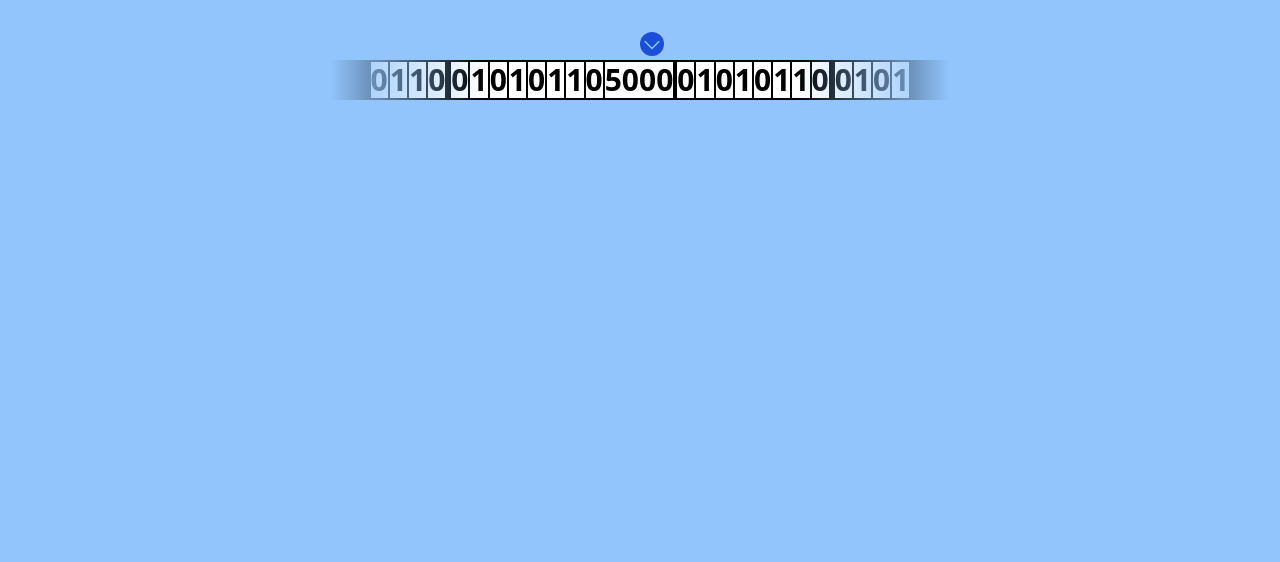
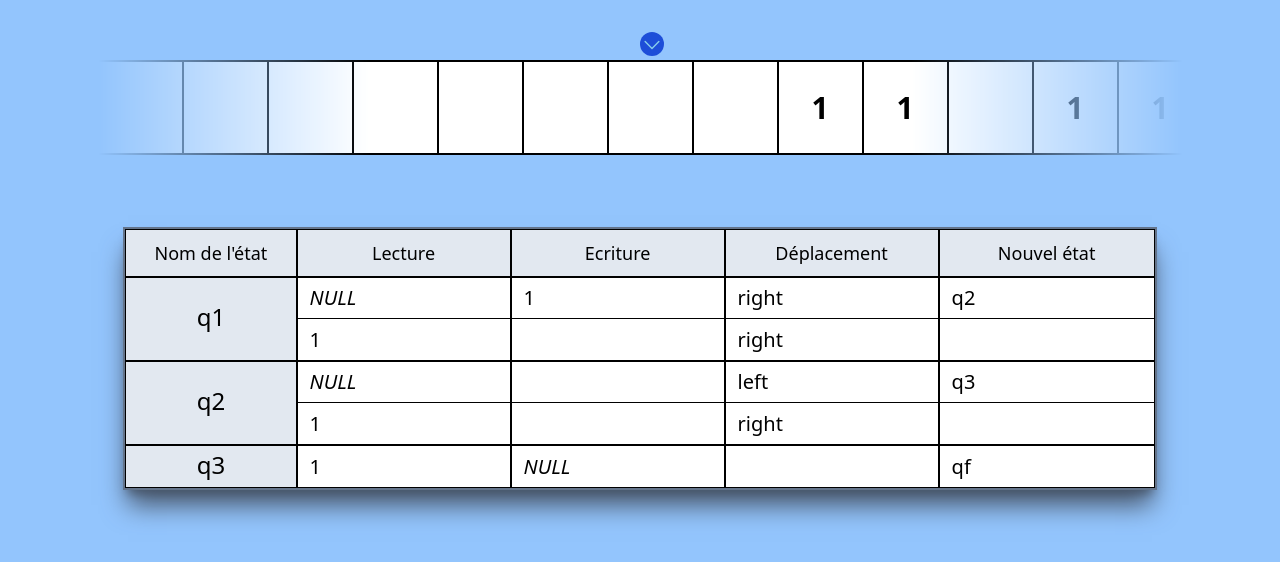
Before and after one commit to zonetecde/turing-machine-box, a SvelteKit app: page / in a window 1280 px wide. Shown: the top 562 px of the page. Built offline with nearby package versions, Linux system fonts and the light colour scheme.

Commit message:
+ rules table

```diff
--- a/src/components/Ruban.svelte
+++ b/src/components/Ruban.svelte
@@ -12,38 +12,7 @@
 		1425: -4
 	};
 
-	const lists: (string | number | null)[] = [
-		0,
-		1,
-		1,
-		0,
-		null,
-		null,
-		0,
-		1,
-		0,
-		1,
-		0,
-		1,
-		1,
-		0,
-		5000,
-		null,
-		0,
-		1,
-		0,
-		1,
-		0,
-		1,
-		1,
-		0,
-		null,
-		null,
-		0,
-		1,
-		0,
-		1
-	];
+	const lists: (string | number | null)[] = [1, 1, null, 1, 1, 1]; // to 1 1 1 1 1
 
 	// On ajoute des éléments nulls au début et à la fin du ruban pour l'effet infini
 	// Nombre d'éléments nulls à ajouter au début et à la fin du ruban
@@ -134,17 +103,16 @@
 	}
 </script>
 
-<div class={'w-[' + rubanWidth + 'px] ' + 'h-[' + (cellSize + 10) + 'px]'}>
+<div class="w-full flex justify-center">
+	<div style="height: {cellSize + 10}px; width: {rubanWidth}px">
 		<div
 			bind:this={ruban}
 			class="h-full overflow-x-hidden flex items-row border-t-2 border-b-2 bg-white border-black [mask-image:linear-gradient(90deg,#0000,#000,#000,#000,#0000)]"
 		>
 			{#each showedElements as element}
 				<section
-				class={'h-full flex justify-center items-center border-l border-r border-black relative ' +
-					'min-w-[' +
-					cellSize +
-					'px]'}
+					class={'h-full flex justify-center items-center border-l border-r border-black relative'}
+					style="min-width: {cellSize}px;"
 				>
 					<p class="text-3xl font-bold select-none">{element ?? ''}</p>
 				</section>
@@ -179,3 +147,4 @@
 			border-radius: 10px;
 		}
 	</style>
+</div>
--- /dev/null
+++ b/src/components/Rule.svelte
@@ -0,0 +1,65 @@
+<script lang="ts">
+	import { Readable } from '../models/Etat';
+	import type Etat from '../models/Etat';
+	import SubRow from './SubRow.svelte';
+
+	export let rule: Etat | null = null;
+	export let header: boolean = false;
+</script>
+
+{#if header}
+	<div class="w-full h-12 flex flex-row border border-black">
+		<div class="w-1/6 bg-slate-200 border-r-2 border-black flex items-center justify-center">
+			<p class="text-lg">Nom de l'état</p>
+		</div>
+		<div class="w-5/6 grid grid-cols-4 bg-slate-200">
+			<section class="border-r-2 border-black flex items-center justify-center text-lg">
+				Lecture
+			</section>
+			<section class="w-3/13 border-r-2 border-black flex items-center justify-center text-lg">
+				Ecriture
+			</section>
+			<section class="w-3/13 border-r-2 border-black flex items-center justify-center text-lg">
+				Déplacement
+			</section>
+			<section class="w-3/13 flex items-center justify-center text-lg">Nouvel état</section>
+		</div>
+	</div>
+{:else if rule != null}
+	<div class="w-full min-h-[40px] flex flex-row border border-black">
+		<div class="w-1/6 bg-slate-200 border-r-2 border-black flex items-center justify-center">
+			<p class="text-2xl pb-1">{rule.nom}</p>
+		</div>
+		<div class="w-5/6 bg-white grid grid-cols-4">
+			<section class="border-r-2 border-black flex flex-col">
+				{#each rule.readables as readable, i}
+					<SubRow bind:value={readable.symbole} last={i === rule.readables.length - 1} />
+				{/each}
+			</section>
+			<section class="w-3/13 border-r-2 border-black flex flex-col">
+				{#each rule.readables as readable, i}
+					<SubRow bind:value={readable.nouvelleValeur} last={i === rule.readables.length - 1} />
+				{/each}
+			</section>
+			<section class="w-3/13 border-r-2 border-black flex flex-col">
+				{#each rule.readables as readable, i}
+					<SubRow
+						bind:value={readable.direction}
+						last={i === rule.readables.length - 1}
+						acceptNull={false}
+					/>
+				{/each}
+			</section>
+			<section class="w-3/13 flex flex-col">
+				{#each rule.readables as readable, i}
+					<SubRow
+						bind:value={readable.nouvelleEtat}
+						last={i === rule.readables.length - 1}
+						maxLength={99}
+						acceptNull={false}
+					/>
+				{/each}
+			</section>
+		</div>
+	</div>
+{/if}
--- /dev/null
+++ b/src/components/RulesTable.svelte
@@ -0,0 +1,20 @@
+<script lang="ts">
+	import Etat from '../models/Etat';
+	import { Readable } from '../models/Etat';
+	import Rule from './Rule.svelte';
+
+	let rules: Etat[] = [
+		new Etat('q1', [new Readable('', '1', 'right', 'q2'), new Readable('1', null, 'right', null)]),
+		new Etat('q2', [new Readable('', null, 'left', 'q3'), new Readable('1', null, 'right', null)]),
+		new Etat('q3', [new Readable('1', '', null, 'qf')])
+	];
+</script>
+
+<div class="w-full flex justify-center">
+	<div class="w-10/12 border-2 border-slate-500 shadow-xl shadow-slate-600">
+		<Rule header={true} />
+		{#each rules as rule}
+			<Rule {rule} />
+		{/each}
+	</div>
+</div>
--- /dev/null
+++ b/src/components/SubRow.svelte
@@ -0,0 +1,80 @@
+<script lang="ts">
+	export let value: string | null = '';
+	export let last: boolean = false;
+	export let maxLength = 1;
+	export let acceptNull = true;
+
+	let editMode = false;
+</script>
+
+{#if value !== null}
+	<div class="relative">
+		{#if !editMode}
+			<button
+				class={'min-h-[41px] w-full text-left cursor-text pl-3 py-1.5 border-black ' +
+					(last ? '' : 'border-b')}
+				on:click={() => (editMode = true)}
+			>
+				<span class={'text-xl ' + (value === '' ? 'italic' : '')}
+					>{value === '' ? 'NULL' : value}</span
+				>
+			</button>
+		{:else}
+			<!-- svelte-ignore a11y-autofocus -->
+			<input
+				class={'w-full text-left outline-none bg-gray-100 text-xl cursor-text pl-3 py-1.5 border-black ' +
+					(last ? '' : 'border-b')}
+				type="text"
+				spellcheck="false"
+				autofocus
+				bind:value
+				maxlength={maxLength}
+				on:blur={() => {
+					setTimeout(() => {
+						if (value === ' ' && acceptNull) value = '';
+						else if (value === '' && acceptNull === false) value = null;
+
+						editMode = false;
+					}, 100);
+				}}
+				on:keydown={(e) => {
+					if (e.key === 'Enter') {
+						editMode = false;
+					}
+				}}
+			/>
+
+			<!-- Delete button -->
+			<button
+				class="absolute right-1 px-1 top-1 bottom-1 bg-red-500 hover:bg-red-600 text-white flex justify-center items-center"
+				on:click={() => {
+					value = null;
+				}}
+			>
+				<svg
+					xmlns="http://www.w3.org/2000/svg"
+					class="h-6 w-6 stroke-current"
+					fill="none"
+					viewBox="0 0 24 24"
+					stroke="currentColor"
+				>
+					<path
+						stroke-linecap="round"
+						stroke-linejoin="round"
+						stroke-width="2"
+						d="M6 18L18 6M6 6l12 12"
+					/>
+				</svg>
+			</button>
+		{/if}
+	</div>
+{:else}
+	<!-- Empty line -->
+	<button
+		class={'h-[41px] border-black cursor-text ' + (last ? '' : 'border-b')}
+		on:click={() => {
+			editMode = true;
+			value = '';
+		}}
+	></button>
+{/if}
--- /dev/null
+++ b/src/models/Etat.ts
@@ -0,0 +1,28 @@
+export default class Etat {
+	nom: string;
+	readables: Readable[];
+
+	constructor(nom: string, readables: Readable[]) {
+		this.nom = nom;
+		this.readables = readables;
+	}
+}
+
+export class Readable {
+	symbole: string;
+	nouvelleValeur: string | null;
+	direction: 'right' | 'left' | null;
+	nouvelleEtat: string | null;
+
+	constructor(
+		symbole: string,
+		nouvelleValeur: string | null,
+		direction: 'right' | 'left' | null,
+		nouvelleEtat: string | null
+	) {
+		this.symbole = symbole;
+		this.nouvelleValeur = nouvelleValeur;
+		this.direction = direction;
+		this.nouvelleEtat = nouvelleEtat;
+	}
+}
--- a/src/routes/+layout.svelte
+++ b/src/routes/+layout.svelte
@@ -2,6 +2,6 @@
 	import '../app.css';
 </script>
 
-<div class="w-screen h-screen bg-blue-300 p-5">
+<div class="w-screen min-h-screen bg-blue-300 p-5">
 	<slot />
 </div>
--- a/src/routes/+page.svelte
+++ b/src/routes/+page.svelte
@@ -1,7 +1,14 @@
 <script lang="ts">
 	import Ruban from '../components/Ruban.svelte';
+	import RulesTable from '../components/RulesTable.svelte';
 </script>
 
-<div class="flex justify-center overflow-visible relative mt-10">
+<div class="flex justify-center overflow-visible relative mt-10 flex-col">
 	<Ruban />
+
+	<br />
+	<br />
+	<br />
+
+	<RulesTable />
 </div>
```
Lines whose indentation alone changed are shown as unchanged.
